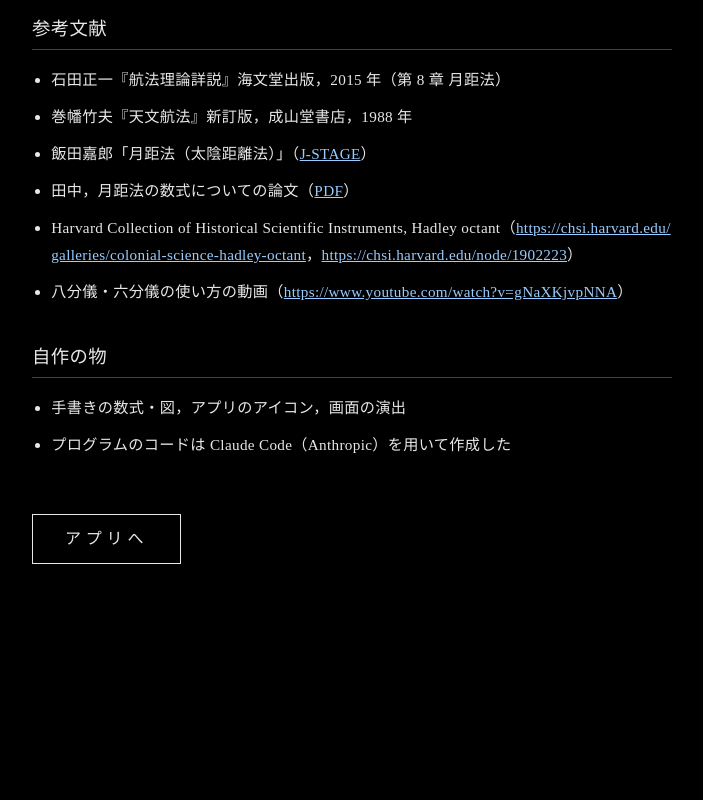
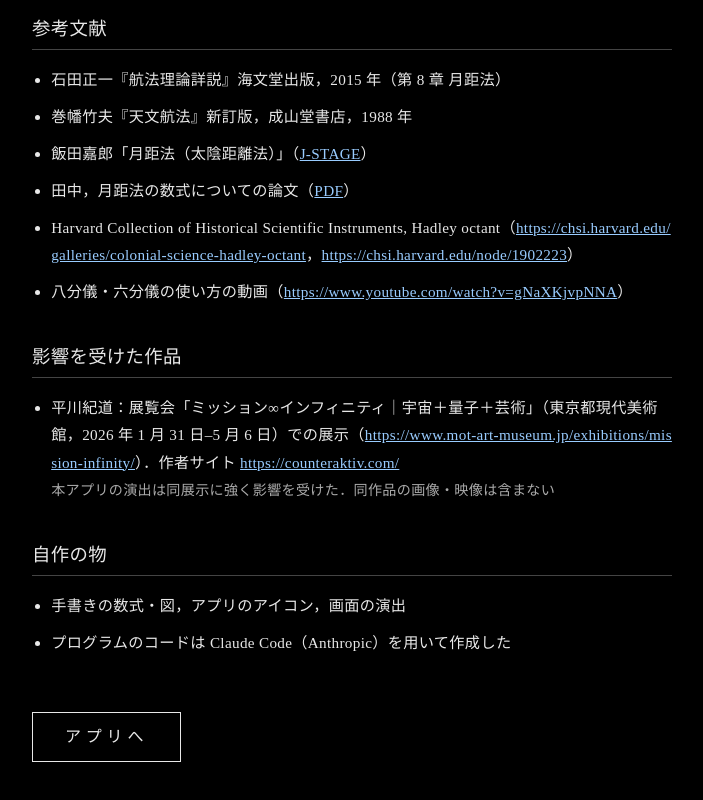
Before and after one commit to kyoto-shirayui/renko-eyes, a plain HTML site: page docs/credits.html in a window 1280 px wide. Shown: the part 1045-1845 px from the top of the page, without its empty margins (288-991 px from the left). Before the commit the page ends 1657 px from the top, so only its background shows below. Drawn offline with Linux system fonts and the light colour scheme.

Commit message:
renko-eyes: 出典に影響を受けた作品（平川紀道）を足す

```diff
--- a/docs/credits.html
+++ b/docs/credits.html
@@ -57,6 +57,12 @@
       <li>八分儀・六分儀の使い方の動画（<a href="https://www.youtube.com/watch?v=gNaXKjvpNNA">https://www.youtube.com/watch?v=gNaXKjvpNNA</a>）</li>
     </ul>
 
+    <h2>影響を受けた作品</h2>
+    <ul>
+      <li>平川紀道：展覧会「ミッション∞インフィニティ｜宇宙＋量子＋芸術」（東京都現代美術館，2026 年 1 月 31 日–5 月 6 日）での展示（<a href="https://www.mot-art-museum.jp/exhibitions/mission-infinity/">https://www.mot-art-museum.jp/exhibitions/mission-infinity/</a>）．作者サイト <a href="https://counteraktiv.com/">https://counteraktiv.com/</a><br />
+        <span class="sub">本アプリの演出は同展示に強く影響を受けた．同作品の画像・映像は含まない</span></li>
+    </ul>
+
     <h2>自作の物</h2>
     <ul>
       <li>手書きの数式・図，アプリのアイコン，画面の演出</li>
--- a/docs/sw.js
+++ b/docs/sw.js
@@ -1,4 +1,4 @@
-const VERSION = "42194c87f5c8";
+const VERSION = "fc324bb71727";
 const FILES = [
   "./",
   "./LICENSES.txt",
```
